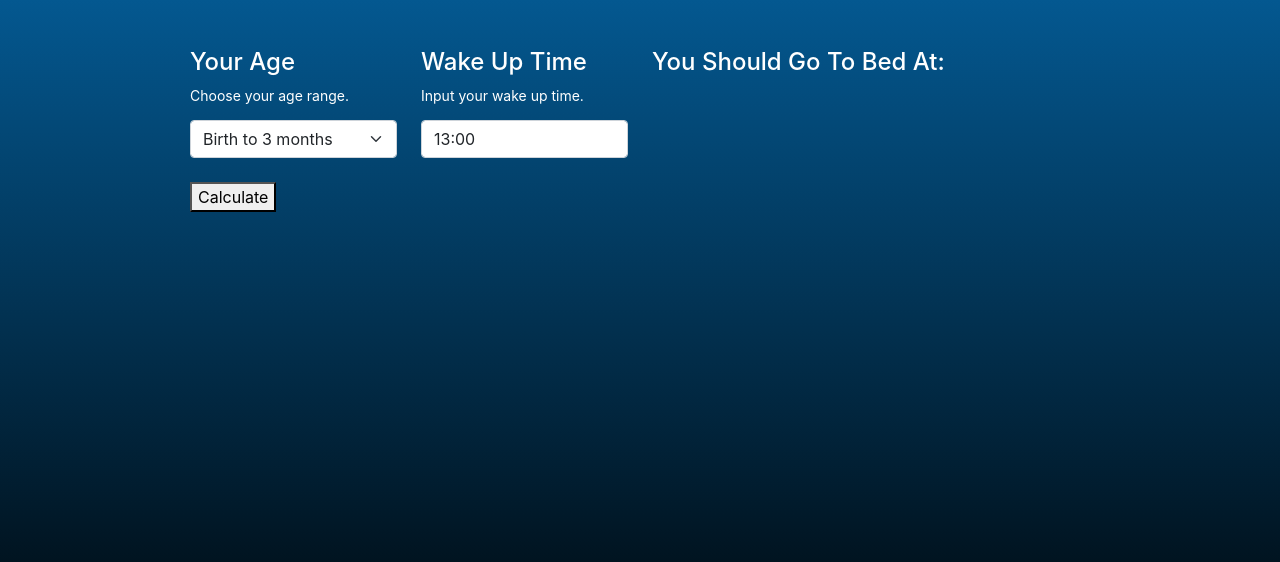
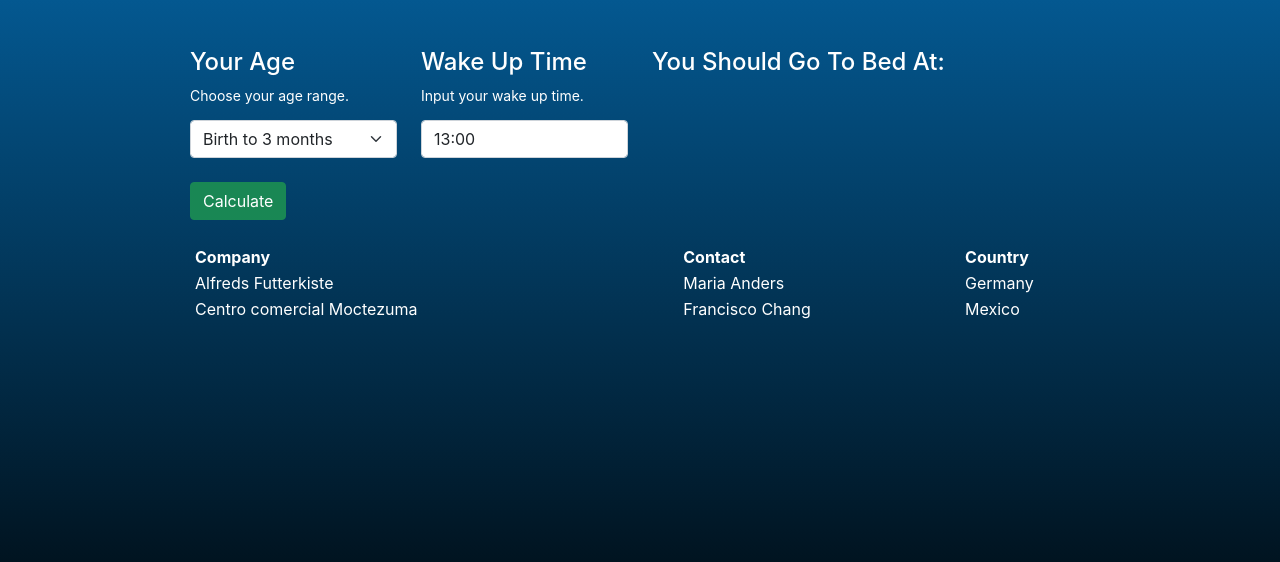
Before and after one commit to KOL305/Sleep_Tracker_With_Slimes, a Flask app: page /calculator in a window 1280 px wide. Shown: the part 75-637 px from the top of the page. Run offline with Flask 2, Linux system fonts and the light colour scheme.

Commit message:
more stuff

```diff
--- a/templates/calculator.html
+++ b/templates/calculator.html
@@ -9,7 +9,9 @@
     p {
         margin: 0 0 1em 0;
     }
-
+    table {
+        margin: 0 1rem 0 1rem;
+    }
 </style>
 {% endblock %}
 {% block content %}
@@ -29,7 +31,7 @@
                   <option value="65+">65 years and older</option>
                 </select>
                 <br>
-                <button onclick="calcWakeTime()">Calculate</button>
+                <button class="btn btn-success" onclick="calcWakeTime()">Calculate</button>
 
     </div>
       <div class="col-3">
@@ -65,6 +67,26 @@
         </div>
       </div>
     </div>
+    <br>
+    <div class = "row">
+        <table>
+            <tr>
+              <th>Company</th>
+              <th>Contact</th>
+              <th>Country</th>
+            </tr>
+            <tr>
+              <td>Alfreds Futterkiste</td>
+              <td>Maria Anders</td>
+              <td>Germany</td>
+            </tr>
+            <tr>
+              <td>Centro comercial Moctezuma</td>
+              <td>Francisco Chang</td>
+              <td>Mexico</td>
+            </tr>
+          </table>
+        </div>
 {% endblock %}
 {% block scripts %}
 <script type="text/javascript">
--- a/templates/tracker.html
+++ b/templates/tracker.html
@@ -7,8 +7,8 @@
 {% endblock %}
 
 {% block content %}
-<div>
-
+<div style="text-align:center">
+    <h1>Work In Progress</h1>
 </div>
 {% endblock %}
 
```
